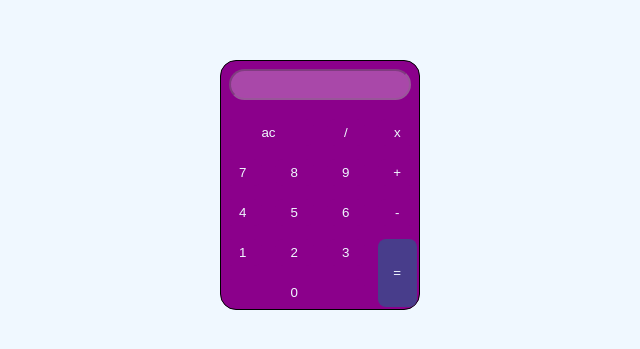
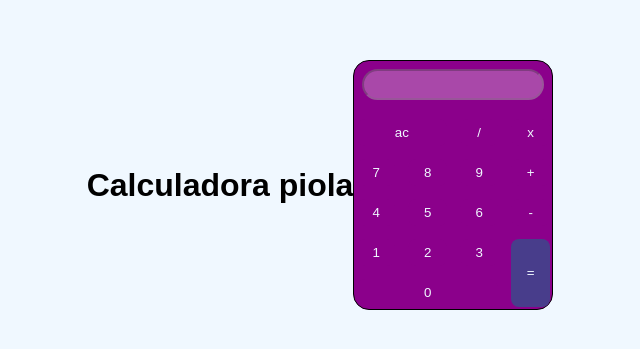
Before and after one commit to aufiNa/ProyectosAugusto, a plain HTML site: page index.html in a window 1280 px wide. Shown: the part 215-564 px from the top of the page, without its empty margins (320-960 px from the left). Drawn offline with Linux system fonts and the light colour scheme.

Commit message:
Update index.html

```diff
--- a/index.html
+++ b/index.html
@@ -7,6 +7,7 @@
     <link rel="stylesheet" href="css.css"/>
 </head>
 <body>
+    <h1>Calculadora piola</h1>
     <div>
     <input type="text" id="pantalla" disabled>
     <button id="ac" onclick = "nums(event)" >ac</button>
```
